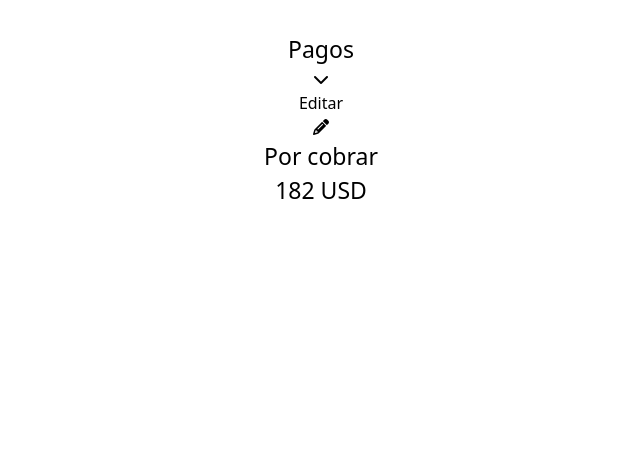
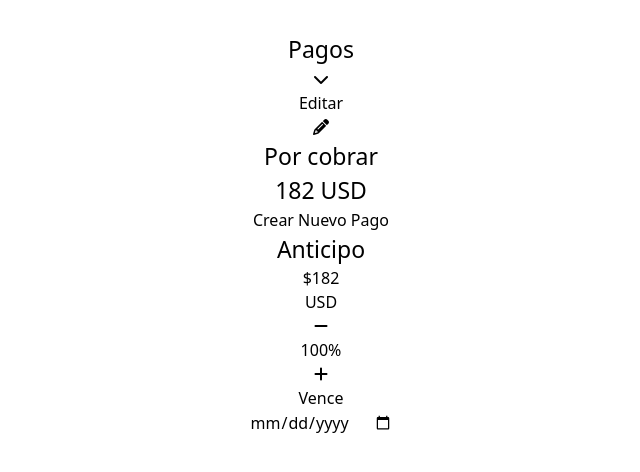
Before and after one commit to CamiloProg/iProcessTest, a React (Vite) app: page / in a window 1280 px wide. Shown: the top 472 px of the page, without its empty margins (319-959 px from the left). Built offline with nearby package versions, Linux system fonts and the light colour scheme.

Commit message:
Payments and PayCard with props

```diff
--- a/src/App.jsx
+++ b/src/App.jsx
@@ -1,10 +1,12 @@
 import "./App.css";
 import NavBar from "./components/Navbar/NavBar";
+import Pagos from "./components/Pagos/Pagos";
 
 function App() {
   return (
     <>
       <NavBar />
+      <Pagos total={182} />
     </>
   );
 }
--- /dev/null
+++ b/src/components/Pagos/Pagos.jsx
@@ -0,0 +1,140 @@
+import React, { useState } from "react";
+import PayCard from "./PayCard";
+
+// Constantes
+const MONEDA = "USD";
+const PRECISION = 1;
+
+const Pagos = ({ total }) => {
+  const [pagos, setPagos] = useState([
+    {
+      id: 1,
+      titulo: "Anticipo",
+      porcentaje: 100,
+      estado: "pendiente",
+      fecha: "",
+      monto: total,
+    },
+  ]);
+
+  const crearNuevoPago = () => {
+    const index = pagos.findIndex((pago) => pago.estado === "pendiente");
+    if (index === -1) return;
+
+    const pagoSeleccionado = pagos[index];
+    const nuevoPorcentaje = Math.floor(pagoSeleccionado.porcentaje / 2 / 5) * 5;
+
+    const nuevoPago = {
+      id: pagos.length + 1,
+      titulo: `Pago ${pagos.length}`,
+      porcentaje: nuevoPorcentaje,
+      estado: "pendiente",
+      fecha: "",
+      monto: (total * nuevoPorcentaje) / 100,
+    };
+
+    const nuevosPagos = [...pagos];
+
+    // Calcular el porcentaje a restar de cada pago existente
+    const porcentajeRestar = nuevoPorcentaje / pagos.length;
+
+    // Reducir el porcentaje de todos los pagos existentes
+    nuevosPagos.forEach((pago) => {
+      pago.porcentaje = Math.max(
+        0,
+        Math.floor((pago.porcentaje - porcentajeRestar) / 5) * 5
+      );
+      pago.monto = (total * pago.porcentaje) / 100;
+    });
+
+    // Insertar el nuevo pago
+    nuevosPagos.push(nuevoPago);
+
+    setPagos(nuevosPagos);
+  };
+
+  const marcarComoPagado = (id) => {
+    const nuevosPagos = pagos.map((pago) =>
+      pago.id === id && pago.estado === "pendiente"
+        ? { ...pago, estado: "pagado" }
+        : pago
+    );
+
+    setPagos(nuevosPagos);
+  };
+
+  const ajustarPorcentaje = (id, delta) => {
+    const index = pagos.findIndex((pago) => pago.id === id);
+    if (index === -1) return;
+
+    const pagoActual = pagos[index];
+    if (pagoActual.estado === "pagado") return;
+
+    const vecinoIndex = index === 0 ? index + 1 : index - 1;
+    const pagoVecino = pagos[vecinoIndex];
+    if (!pagoVecino || pagoVecino.estado === "pagado") return;
+
+    const nuevoPorcentajeActual = pagoActual.porcentaje + delta;
+    const nuevoPorcentajeVecino = pagoVecino.porcentaje - delta;
+
+    // Verificar que los porcentajes no sean negativos y sean múltiplos de 5
+    if (
+      nuevoPorcentajeActual < 0 ||
+      nuevoPorcentajeVecino < 0 ||
+      nuevoPorcentajeActual > 100 ||
+      nuevoPorcentajeVecino > 100 ||
+      nuevoPorcentajeActual % 5 !== 0 ||
+      nuevoPorcentajeVecino % 5 !== 0
+    )
+      return;
+
+    const nuevosPagos = [...pagos];
+    nuevosPagos[index].porcentaje = nuevoPorcentajeActual;
+    nuevosPagos[index].monto = (total * nuevoPorcentajeActual) / 100;
+    nuevosPagos[vecinoIndex].porcentaje = nuevoPorcentajeVecino;
+    nuevosPagos[vecinoIndex].monto = (total * nuevoPorcentajeVecino) / 100;
+
+    setPagos(nuevosPagos);
+  };
+
+  const handleFechaCambio = (id, fecha) => {
+    const nuevosPagos = pagos.map((pago) =>
+      pago.id === id ? { ...pago, fecha } : pago
+    );
+
+    setPagos(nuevosPagos);
+  };
+
+  const hoy = new Date().toISOString().split("T")[0]; // Obtener la fecha actual en formato YYYY-MM-DD
+
+  return (
+    <div className='container mx-auto p-4'>
+      <button
+        onClick={crearNuevoPago}
+        className='mt-4 p-2 bg-blue-500 text-white rounded'
+      >
+        Crear Nuevo Pago
+      </button>
+      <div className='mt-4 flex overflow-x-auto'>
+        {pagos.map((pago) => (
+          <PayCard
+            key={pago.id}
+            id={pago.id}
+            titulo={pago.titulo}
+            porcentaje={pago.porcentaje}
+            estado={pago.estado}
+            fecha={pago.fecha}
+            monto={pago.monto}
+            total={total}
+            ajustarPorcentaje={ajustarPorcentaje}
+            handleFechaCambio={handleFechaCambio}
+            marcarComoPagado={marcarComoPagado}
+            hoy={hoy}
+          />
+        ))}
+      </div>
+    </div>
+  );
+};
+
+export default Pagos;
--- /dev/null
+++ b/src/components/Pagos/PayCard.jsx
@@ -0,0 +1,66 @@
+import React from "react";
+
+const PayCard = ({
+  id,
+  titulo,
+  porcentaje,
+  estado,
+  fecha,
+  monto,
+  total,
+  ajustarPorcentaje,
+  handleFechaCambio,
+  marcarComoPagado,
+  hoy,
+}) => {
+  const formatMonto = (monto) => {
+    return monto % 1 === 0 ? monto.toFixed(0) : monto.toFixed(1);
+  };
+
+  return (
+    <div key={id} className='flex flex-col p-3  items-center '>
+      <span className='border-[3px] border-[#FC4024] w-12 h-12 rounded-full'></span>
+      <h2 className='text-xl font-bold border w-full rounded-sm mt-2'>
+        {titulo}
+      </h2>
+      <div className='border w-full rounded-sm mt-2 flex justify-between px-2'>
+        <h3 className='text-[#0F172A] font-semibold'>${formatMonto(monto)} </h3>
+        <h3 className=' text-[#94A3B8] font-semibold'>USD</h3>
+      </div>
+
+      <div className='flex items-center justify-center mt-2 gap-3 w-full'>
+        <button
+          onClick={() => ajustarPorcentaje(id, -5)}
+          className=' w-7 h-7 text-[#FF7A66] border border-[#FF7A66] rounded-full'
+        >
+          <i className='fa-solid fa-minus'></i>
+        </button>
+        <p>{porcentaje.toFixed(0)}%</p>
+        <button
+          onClick={() => ajustarPorcentaje(id, 5)}
+          className='w-7 h-7 text-[#FF7A66] border border-[#FF7A66] rounded-full'
+        >
+          <i className='fa-solid fa-plus '></i>
+        </button>
+      </div>
+      <p className='self-start mt-3  font-normal text-[#94A3B8]'>Vence</p>
+      <input
+        type='date'
+        value={fecha}
+        onChange={(e) => handleFechaCambio(id, e.target.value)}
+        min={hoy}
+        className=''
+        disabled={estado === "pagado"}
+      />
+      {/* <button
+        onClick={() => marcarComoPagado(id)}
+        className='mt-2 p-1 bg-green-500 text-white rounded'
+        disabled={estado === "pagado"}
+      >
+        Marcar como Pagado
+      </button> */}
+    </div>
+  );
+};
+
+export default PayCard;
```
